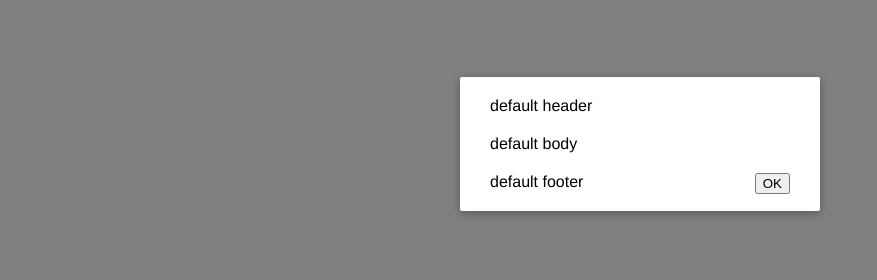
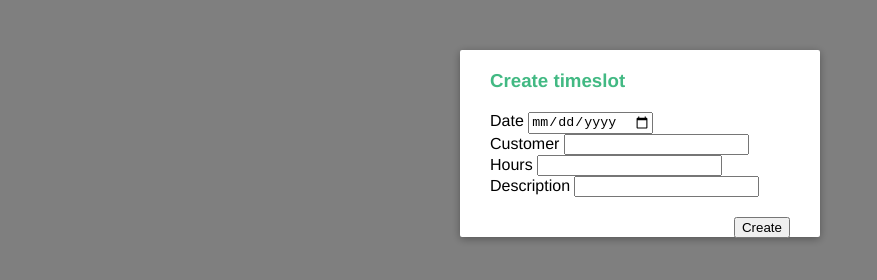
Before and after one commit to bikingbadger/gws, a Vue app: page / in a window 1280 px wide. Both pictures are taken after a click on the button "Add". Shown: the part 256-536 px from the top of the page, without its empty margins (0-877 px from the left). Built offline with nearby package versions, Linux system fonts and the light colour scheme; no server answers.

Commit message:
Create default form for inputs

```diff
--- a/src/components/Timeslot.vue
+++ b/src/components/Timeslot.vue
@@ -1,6 +1,8 @@
 <template>
   <div>
-    <TimeslotCreate v-if="showModal" @close="showModal = false"></TimeslotCreate>
+    <TimeslotCreate v-if="showModal" @close="showModal = false">
+
+    </TimeslotCreate>
     <button @click="createTimeslot">Add</button>
     <TimeslotList
     :timeslots="timeslots"
--- a/src/components/TimeslotCreate.vue
+++ b/src/components/TimeslotCreate.vue
@@ -3,22 +3,46 @@
     <div class="modal-wrapper">
       <div class="modal-container">
         <div class="modal-header">
-          <slot name="header">
-            default header
-          </slot>
+          <h3 slot="header">Create timeslot</h3>
         </div>
 
         <div class="modal-body">
           <slot name="body">
-            default body
+            <label for="timeslot-date"
+              >Date
+              <input
+                type="date"
+                name="timeslot-date"
+                id="timeslot-date"/></label
+            ><br />
+            <label for="timeslot-customer"
+              >Customer
+              <input
+                type="text"
+                name="timeslot-customer"
+                id="timeslot-customer"/></label
+            ><br />
+            <label for="timeslot-hours"
+              >Hours
+              <input
+                type="number"
+                name="timeslot-hours"
+                id="timeslot-hours"/></label
+            ><br />
+            <label for="timeslot-description"
+              >Description
+              <input
+                type="text"
+                name="timeslot-description"
+                id="timeslot-description"/></label
+            ><br />
           </slot>
         </div>
 
         <div class="modal-footer">
           <slot name="footer">
-            default footer
             <button class="modal-default-button" @click="$emit('close')">
-              OK
+              Create
             </button>
           </slot>
         </div>
```
